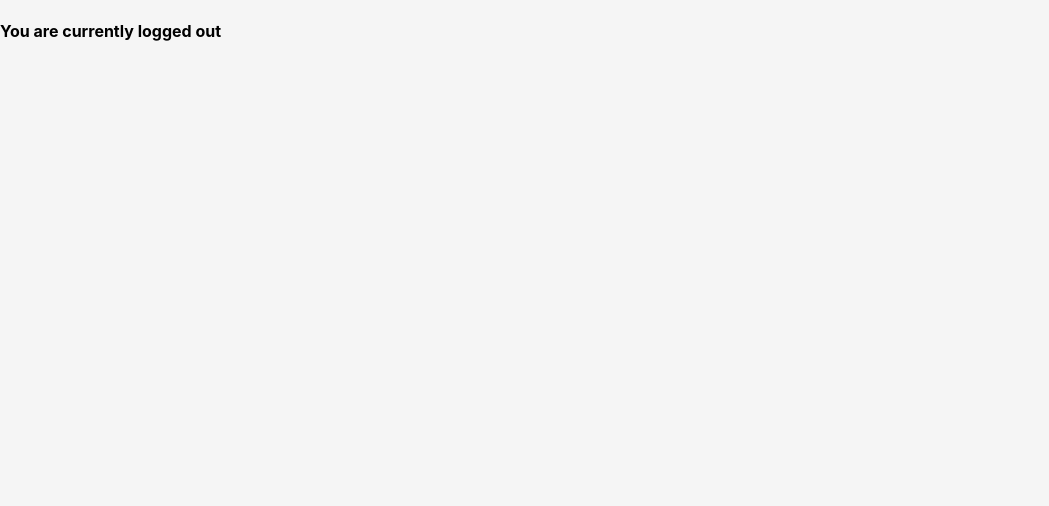
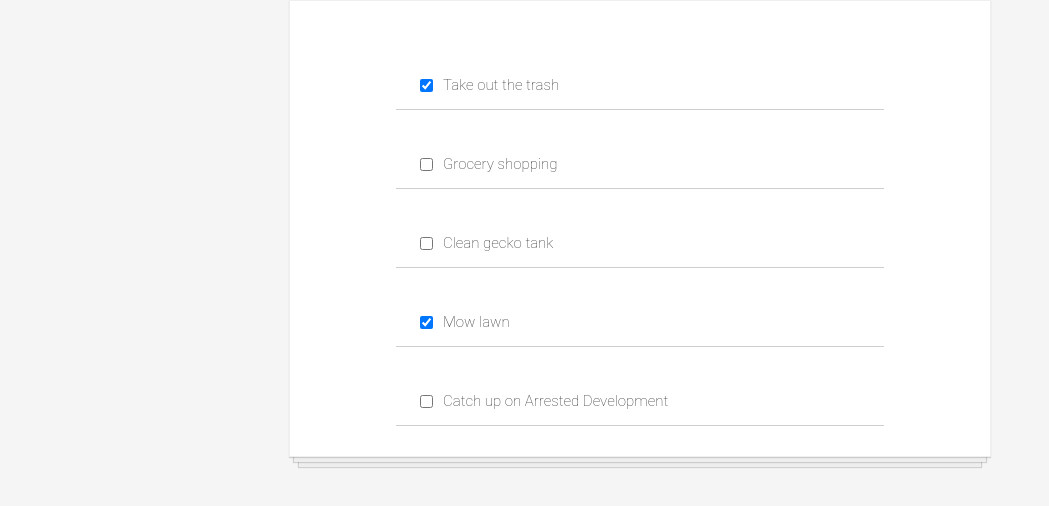
Before and after one commit to annalam91/React, a React (Create React App) app: page / in a window 1280 px wide. Shown: the top 506 px of the page, without its empty margins (0-1049 px from the left). Built offline with nearby package versions, Linux system fonts and the light colour scheme.

Commit message:
Added todo to state. Working demo

```diff
--- a/src/App.js
+++ b/src/App.js
@@ -1,27 +1,24 @@
 import React, { Component } from 'react';
 import './styles/App.css';
+import TodoItem from './components/TodoItem';
+import todosData from "./api/todosData";
 
 class App extends Component {
   constructor() {
     super()
     this.state = {
-      isLoggedIn: false
+      todos: todosData
     }
   }
 
   render() {
-    let displayText = "";
-    if(this.state.isLoggedIn){
-      displayText = "in"
-    } else {
-      displayText = "out"
+    const todoItems = this.state.todos.map(item => <TodoItem key={item.id} item={item}/>)
+        return (
+            <div className="todo-list">
+                {todoItems}
+            </div>
+        )
     }
-    return (
-      <div>
-        <h4>You are currently logged {displayText}</h4>
-      </div>
-    )
   }
-}
 
 export default App
--- /dev/null
+++ b/src/api/todosData.js
@@ -0,0 +1,29 @@
+const todosData = [
+    {
+        id: 1,
+        text: "Take out the trash",
+        completed: true
+    },
+    {
+        id: 2,
+        text: "Grocery shopping",
+        completed: false
+    },
+    {
+        id: 3,
+        text: "Clean gecko tank",
+        completed: false
+    },
+    {
+        id: 4,
+        text: "Mow lawn",
+        completed: true
+    },
+    {
+        id: 5,
+        text: "Catch up on Arrested Development",
+        completed: false
+    }
+]
+
+export default todosData
--- /dev/null
+++ b/src/components/TodoItem.jsx
@@ -0,0 +1,12 @@
+import React from "react"
+
+function TodoItem(props) {
+    return (
+        <div className="todo-item">
+            <input type="checkbox" checked={props.item.completed}/>
+            <p>{props.item.text}</p>
+        </div>
+    )
+}
+
+export default TodoItem
```
